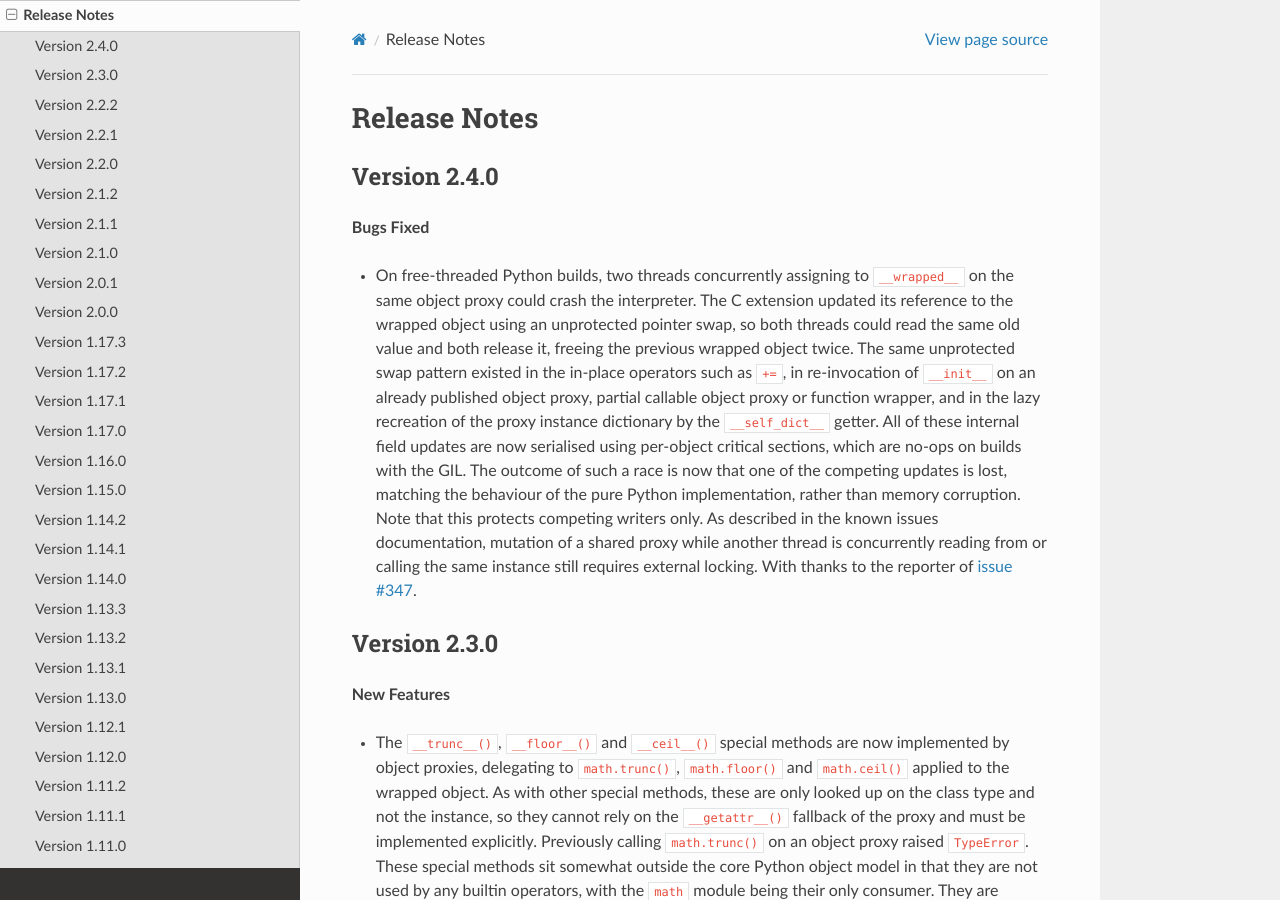
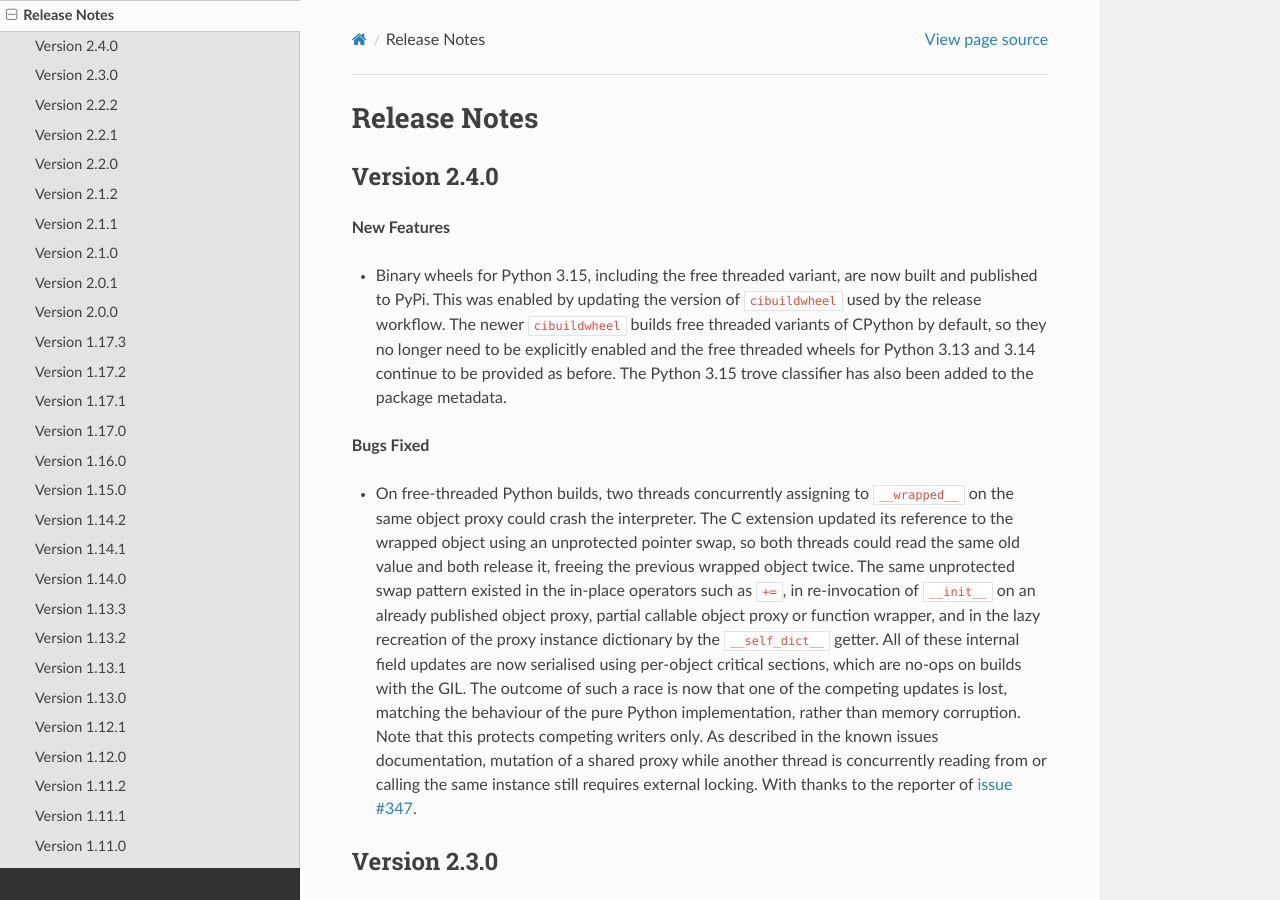
Before and after one commit to GrahamDumpleton/wrapt, a Sphinx documentation site: the page built from docs/changes.rst, in a window 1280 px wide and 900 px high. Built offline with Sphinx 7.4.7 and the Read the Docs theme 3.1.0, drawn with Linux system fonts in a browser that asks for light colours.

Commit message:
Add change log entry for Python 3.15 wheels.
Note under the 2.4.0 release that binary wheels for Python 3.15,
including the free threaded variant, are now built and published to
PyPi, enabled by updating cibuildwheel in the release workflow, and
that the Python 3.15 trove classifier was added to the package
metadata.

```diff
--- a/docs/changes.rst
+++ b/docs/changes.rst
@@ -3,6 +3,17 @@ Release Notes
 
 Version 2.4.0
 -------------
+
+**New Features**
+
+* Binary wheels for Python 3.15, including the free threaded variant, are
+  now built and published to PyPi. This was enabled by updating the
+  version of ``cibuildwheel`` used by the release workflow. The newer
+  ``cibuildwheel`` builds free threaded variants of CPython by default,
+  so they no longer need to be explicitly enabled and the free threaded
+  wheels for Python 3.13 and 3.14 continue to be provided as before. The
+  Python 3.15 trove classifier has also been added to the package
+  metadata.
 
 **Bugs Fixed**
 
```
